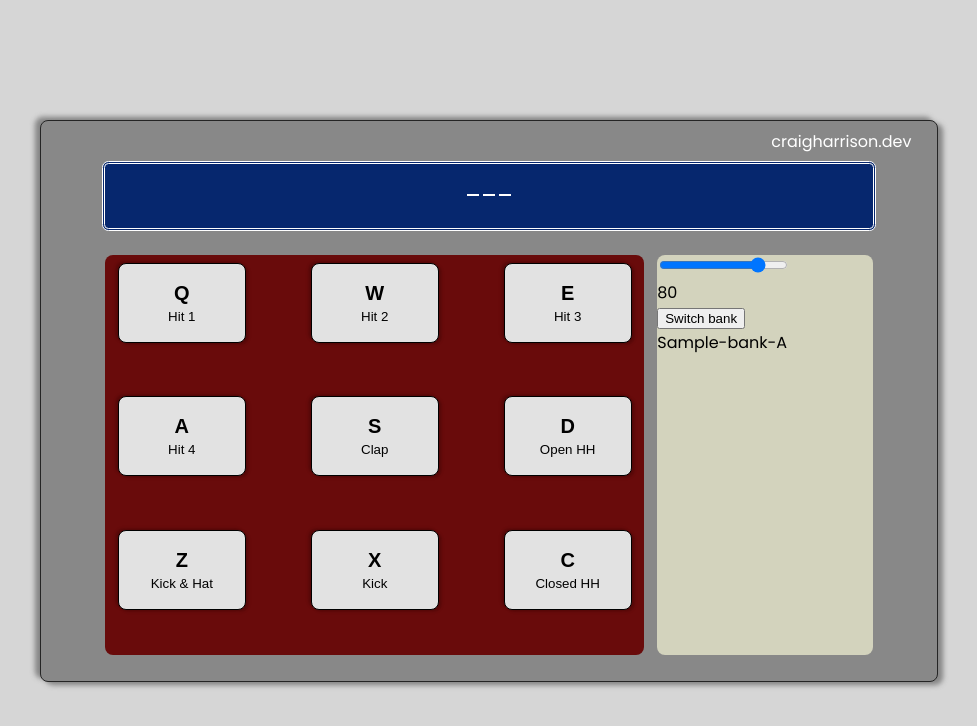
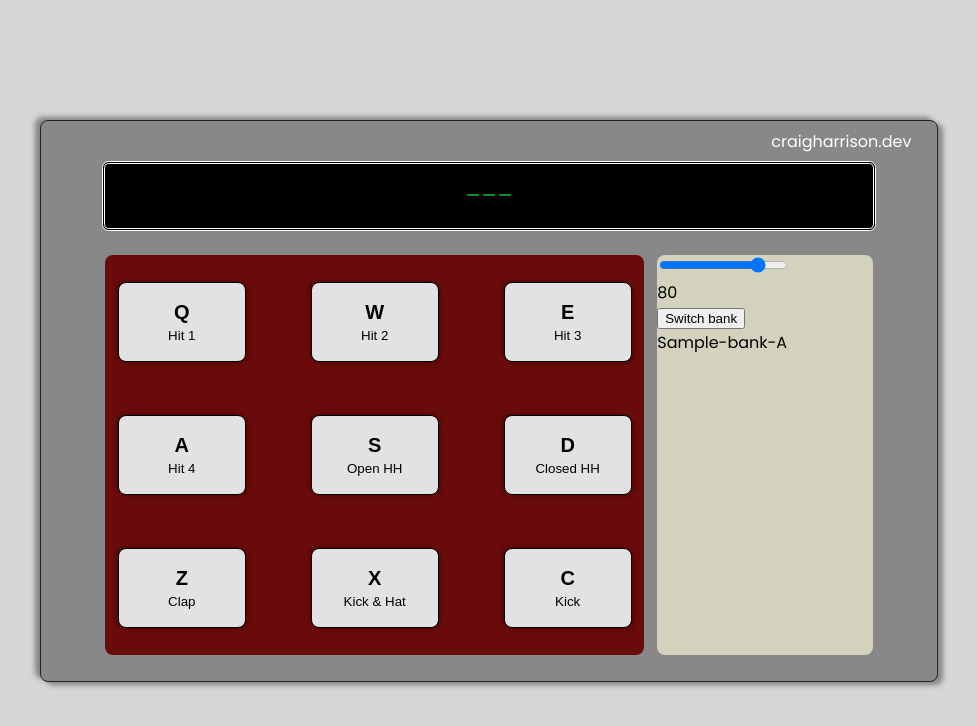
Before and after one commit to organicharris/drumMachine, a React (Create React App) app: page / in a window 1280 px wide. Shown: the top 726 px of the page, without its empty margins (152-1129 px from the left). Built offline with nearby package versions, Linux system fonts and the light colour scheme.

Commit message:
Changed sample locations (to improve ergonomics)

```diff
--- a/src/components/sampleBanks.js
+++ b/src/components/sampleBanks.js
@@ -5,11 +5,11 @@ const bankA = [
     {sampleID: 'Hit 2', url: 'https://s3.amazonaws.com/freecodecamp/drums/Heater-2.mp3'},
     {sampleID: 'Hit 3', url: 'https://s3.amazonaws.com/freecodecamp/drums/Heater-3.mp3'},
     {sampleID: 'Hit 4', url: 'https://s3.amazonaws.com/freecodecamp/drums/Heater-4_1.mp3'},
+    {sampleID: 'Open HH', url: 'https://s3.amazonaws.com/freecodecamp/drums/Dsc_Oh.mp3'},
+    {sampleID: 'Closed HH', url: 'https://s3.amazonaws.com/freecodecamp/drums/Cev_H2.mp3'},
     {sampleID: 'Clap', url: 'https://s3.amazonaws.com/freecodecamp/drums/Heater-6.mp3'},
-    {sampleID: 'Open HH', url: 'https://s3.amazonaws.com/freecodecamp/drums/Dsc_Oh.mp3'},
     {sampleID: "Kick & Hat", url: 'https://s3.amazonaws.com/freecodecamp/drums/Kick_n_Hat.mp3'},
     {sampleID: 'Kick', url: 'https://s3.amazonaws.com/freecodecamp/drums/RP4_KICK_1.mp3'},
-    {sampleID: 'Closed HH', url: 'https://s3.amazonaws.com/freecodecamp/drums/Cev_H2.mp3'},
     {sampleID: "---"} // last entry acts as placeholder
 ];
 
@@ -22,9 +22,9 @@ const bankB = [
     {sampleID: 'Shaker', url: 'https://s3.amazonaws.com/freecodecamp/drums/Give_us_a_light.mp3'},
     {sampleID: 'Open HH', url: 'https://s3.amazonaws.com/freecodecamp/drums/Dry_Ohh.mp3'},
     {sampleID: 'Closed HH', url: 'https://s3.amazonaws.com/freecodecamp/drums/Bld_H1.mp3'},
+    {sampleID: 'Snare', url: 'https://s3.amazonaws.com/freecodecamp/drums/Brk_Snr.mp3'},
+    {sampleID: 'Rim Shot', url: 'https://s3.amazonaws.com/freecodecamp/drums/side_stick_1.mp3'},
     {sampleID: 'Kick', url: 'https://s3.amazonaws.com/freecodecamp/drums/punchy_kick_1.mp3'},
-    {sampleID: 'Rim Shot', url: 'https://s3.amazonaws.com/freecodecamp/drums/side_stick_1.mp3'},
-    {sampleID: 'Snare', url: 'https://s3.amazonaws.com/freecodecamp/drums/Brk_Snr.mp3'},
     {sampleID: "---"} // last entry acts as placeholder
 ];
 
--- a/src/styles/drumMachine.css
+++ b/src/styles/drumMachine.css
@@ -31,8 +31,8 @@
 
 #display {
     width: 60vw;
-    background-color: #06276e;
-    color: white;
+    background-color: #000000;
+    color: #0a8f2b  ;
     font-family: 'Press Start 2P', cursive;
     text-align: center;
     padding: 3vh 0;
@@ -56,6 +56,7 @@
     display: flex;
     flex-wrap: wrap;
     justify-content: space-between;
+    align-items: center;
     margin: 0 1vw 0 0;
 }
 
```
